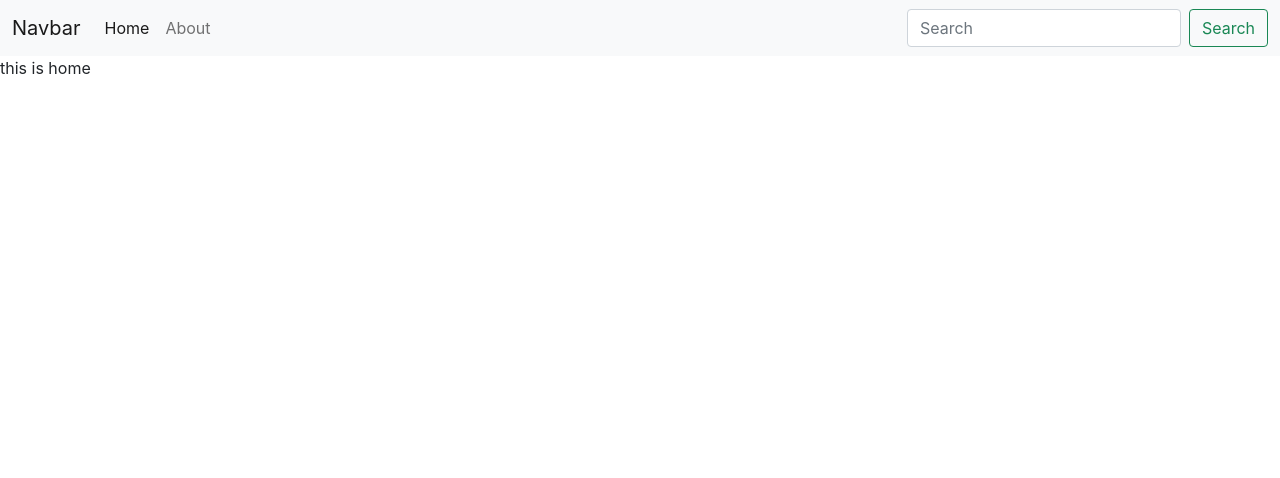
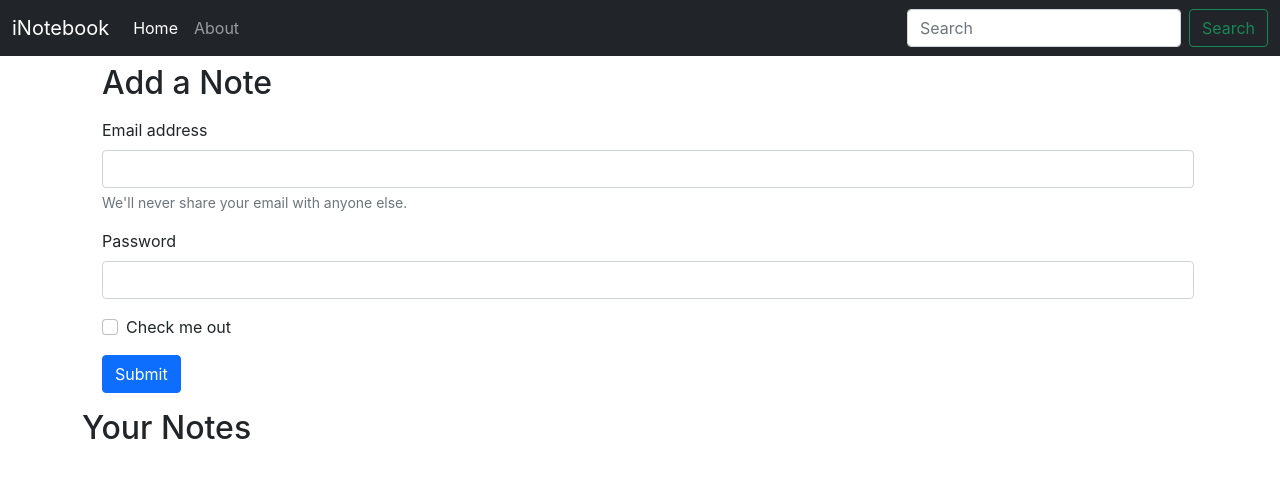
Before and after one commit to h-shukla/iNoteBook, a React (Create React App) app: page / in a window 1280 px wide. Shown: the top 478 px of the page. Built offline with nearby package versions, Linux system fonts and the light colour scheme.

Commit message:
navbar setup complete

```diff
--- a/src/App.js
+++ b/src/App.js
@@ -7,18 +7,22 @@
 import Navbar from "./components/Navbar";
 import Home from "./components/Home";
 import About from "./components/About";
+import NoteState from "./context/notes/NoteState";
 
 function App() {
   return (
     <>
+      <NoteState>
         <Router>
-
           <Navbar />
+          <div className="container">
             <Routes>
               <Route exact path="/" element={<Home />} />
               <Route exact path="/about" element={<About />} />
             </Routes>
+          </div>
         </Router>
+      </NoteState>
     </>
   );
 }
--- a/src/components/About.js
+++ b/src/components/About.js
@@ -1,11 +1,15 @@
-import React from 'react'
+import React, { useContext, useEffect } from 'react';
+import NoteContext from '../context/notes/NoteContext';
 
 const About = () => {
+    const a = useContext(NoteContext);
+
     return (
-        <div>
-            This is about
+        <div className="container p-3">
+          <h1>About iNotebook</h1>
+          <p>Lorem ipsum dolor sit amet consectetur, adipisicing elit. Quas dolores voluptatem alias, laboriosam quibusdam, quo nesciunt ipsa recusandae velit tenetur debitis corrupti quos impedit pariatur molestiae iure libero explicabo error suscipit ad tempora maiores. Repellendus laborum at et culpa aut est tenetur dicta vel harum tempora ducimus, maiores autem. Et quaerat suscipit veniam minima aperiam delectus fugit libero repudiandae dolore distinctio dolorem ipsum, consequatur quam asperiores, numquam illum provident nam! Consequatur modi facere voluptas minus quisquam ad assumenda ipsa, repudiandae corrupti pariatur recusandae aut voluptates dolores blanditiis ut odit vel voluptatibus labore accusantium non vero, natus quam! Tempora, voluptatem!</p>
         </div>
-    )
+    );
 }
 
 export default About;
--- a/src/components/Home.js
+++ b/src/components/Home.js
@@ -1,11 +1,31 @@
-import React from 'react'
+import React from 'react';
 
 const Home = () => {
     return (
         <div>
-            this is home
+          <div className="container m-2">
+            <h2>Add a Note</h2>
+            <form className="my-3">
+              <div className="mb-3">
+                <label htomHtmlFor="exampleInputEmail1" className="form-label">Email address</label>
+                <input type="email" className="form-control" id="exampleInputEmail1" aria-describedby="emailHelp" />
+                <div id="emailHelp" className="form-text">We'll never share your email with anyone else.</div>
+              </div>
+              <div className="mb-3">
+                <label htmlFor="exampleInputPassword1" className="form-label">Password</label>
+                <input type="password" className="form-control" id="exampleInputPassword1" />
+              </div>
+              <div className="mb-3 form-check">
+                <input type="checkbox" className="form-check-input" id="exampleCheck1" />
+                <label className="form-check-label" htmlFor="exampleCheck1">Check me out</label>
+              </div>
+              <button type="submit" className="btn btn-primary">Submit</button>
+            </form>
+          </div>
+
+          <h2>Your Notes</h2>
         </div>
-    )
+    );
 }
 
 export default Home;
--- a/src/components/Navbar.js
+++ b/src/components/Navbar.js
@@ -1,21 +1,26 @@
-import React from 'react'
-import {Link} from "react-router-dom";
+import React, { useEffect }from 'react';
+import { Link, useLocation } from "react-router-dom";
 
 const Navbar = () => {
+
+    // This API helps with getting current page url
+    let location = useLocation();
+
     return (
-        <div><nav className="navbar navbar-expand-lg navbar-light bg-light">
+        <div>
+          <nav className="navbar navbar-expand-lg navbar-dark bg-dark">
             <div className="container-fluid">
-                <Link className="navbar-brand" to="/">Navbar</Link>
+              <Link className="navbar-brand" to="/">iNotebook</Link>
               <button className="navbar-toggler" type="button" data-bs-toggle="collapse" data-bs-target="#navbarSupportedContent" aria-controls="navbarSupportedContent" aria-expanded="false" aria-label="Toggle navigation">
                 <span className="navbar-toggler-icon"></span>
               </button>
               <div className="collapse navbar-collapse" id="navbarSupportedContent">
                 <ul className="navbar-nav me-auto mb-2 mb-lg-0">
                   <li className="nav-item">
-                            <Link className="nav-link active" aria-current="page" to="/">Home</Link>
+                    <Link className={`nav-link ${location.pathname==="/"?"active":""}`} aria-current="page" to="/">Home</Link>
                   </li>
                   <li className="nav-item">
-                            <Link className="nav-link" to="/about">About</Link>
+                    <Link className={`nav-link ${location.pathname==="/about"?"active":""}`} to="/about">About</Link>
                   </li>
                 </ul>
                 <form className="d-flex">
@@ -26,7 +31,7 @@
             </div>
           </nav>
         </div>
-    )
+    );
 }
 
-export default Navbar
+export default Navbar;
--- /dev/null
+++ b/src/context/notes/NoteContext.js
@@ -0,0 +1,5 @@
+import { createContext } from "react";
+
+const NoteContext = createContext();
+
+export default NoteContext;
--- /dev/null
+++ b/src/context/notes/NoteState.js
@@ -0,0 +1,12 @@
+import { useState } from "react";
+import NoteContext from "./NoteContext";
+
+const NoteState = (props) => {
+    return (
+        <NoteContext.Provider value={{}}>
+            {props.children}
+        </NoteContext.Provider>
+    );
+};
+
+export default NoteState;
```
Also changed, not shown: 1 other file (tests, documents, lock files or other folders). Lines whose indentation alone changed are shown as unchanged.
